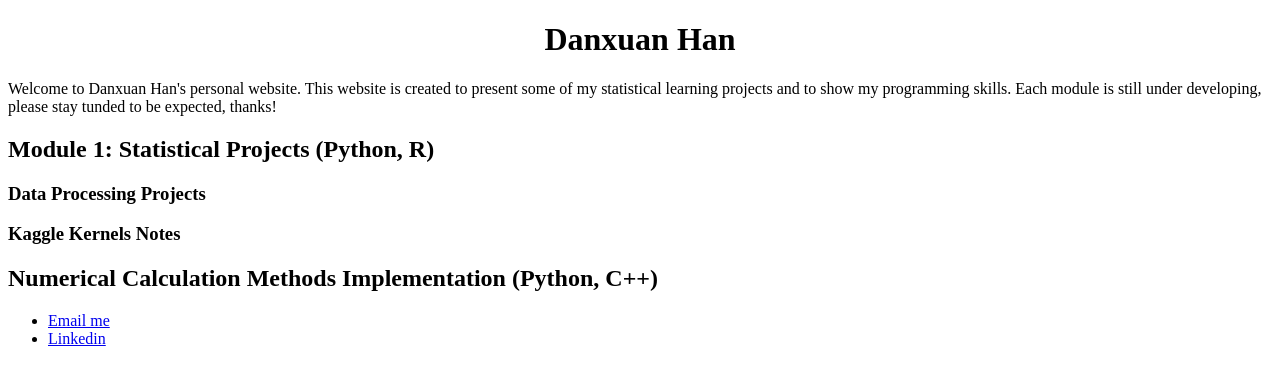
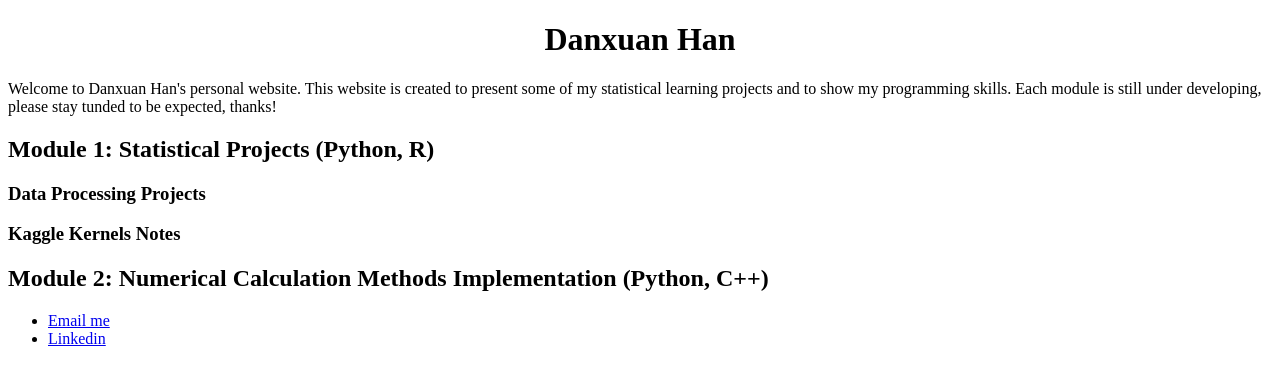
Before and after one commit to danxuanhan/danxuanhan.github.io, a plain HTML site: page index.html in a window 1280 px wide. Drawn offline with Linux system fonts and the light colour scheme.

Commit message:
Update index.html
change

```diff
--- a/index.html
+++ b/index.html
@@ -19,7 +19,7 @@
 
 			<h3>Kaggle Kernels Notes</h3>
 
-			<h2>Numerical Calculation Methods Implementation (Python, C++)</h2>
+			<h2>Module 2: Numerical Calculation Methods Implementation (Python, C++)</h2>
 
     		</div><!-- /.blurb -->
 		</div><!-- /.container -->
```
